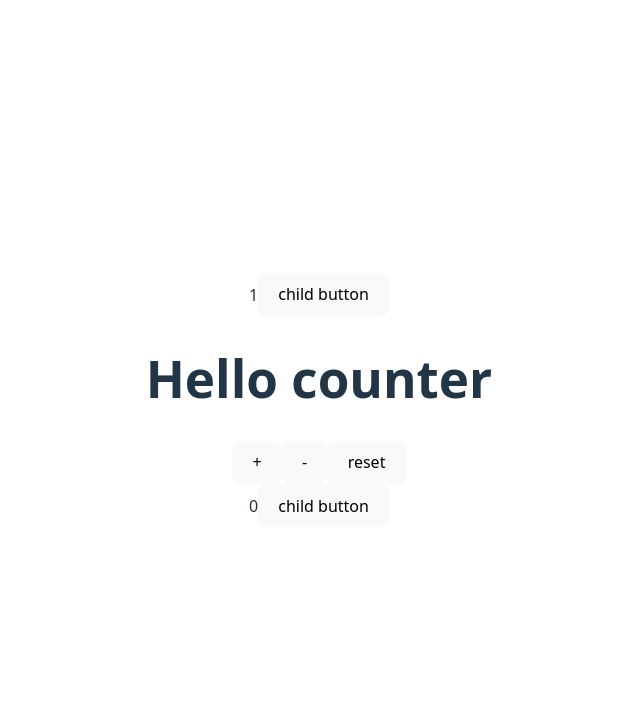
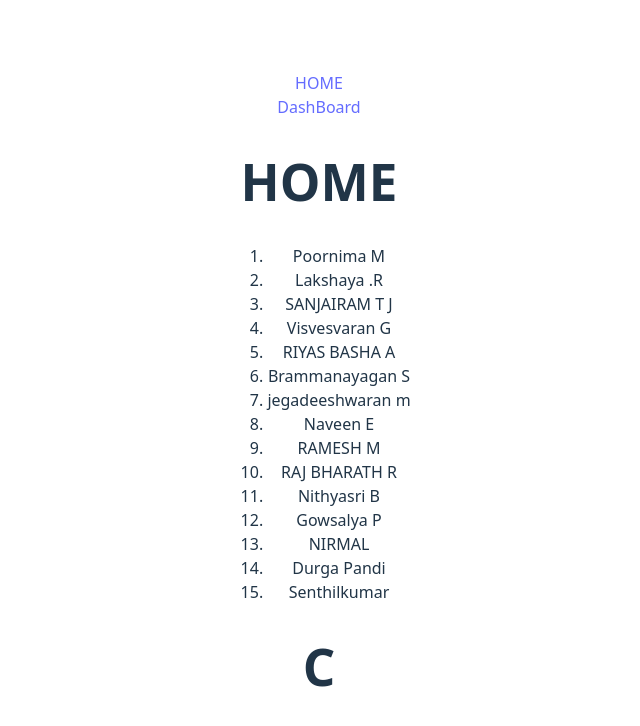
Before and after one commit to gayathrislatrainer23-bot/React-5-7, a React (Vite) app in the folder learn-react/: page /home in a window 1280 px wide. Shown: the top 726 px of the page, without its empty margins (321-961 px from the left). Built offline with nearby package versions, Linux system fonts and the light colour scheme.

Commit message:
16/12/2025

```diff
--- a/learn-react/package.json
+++ b/learn-react/package.json
@@ -11,7 +11,8 @@
   },
   "dependencies": {
     "react": "^19.2.0",
-    "react-dom": "^19.2.0"
+    "react-dom": "^19.2.0",
+    "react-router-dom": "^7.10.1"
   },
   "devDependencies": {
     "@eslint/js": "^9.39.1",
--- a/learn-react/src/App.jsx
+++ b/learn-react/src/App.jsx
@@ -4,15 +4,39 @@ import BackgroundChanger from './components/BackgroundChanger'
 import Counter from './components/Counter'
 import Fruits from './components/Fruits'
 import Login from './components/Login'
+import LoginForm from './components/LoginForm'
 import PropParent from './components/PropParent'
 import StudentList from './components/StudentsList'
-
+import {BrowserRouter, Link, Route, Routes,} from 'react-router-dom'
+import AdminDashboard from './pages/AdminDashboard'
+import Home from './pages/Home'
+import Effect from './components/Effect'
+import NoteFound from './pages/NotFound'
 
 function App() {
   let mark = 35
   let arr = [2,4,5,'jgh']
   return (
     <>
+<BrowserRouter>
+<nav>
+<Link to= {'/home'}>HOME</Link>
+<br />
+<Link to= {'/admin'}>DashBoard</Link>
+</nav>
+<Routes>
+  <Route path="/home"  element= {<Home/>} />
+  <Route path="/admin"  element= {<AdminDashboard/>} />
+  <Route path="/effect"  element= {<Effect/>} />
+  <Route path="/*"  element= {<NoteFound/>} />
+</Routes>
+</BrowserRouter>
+
+    </>
+  )
+}
+
+export default App
  {/* <Login m={mark} arr= {arr} /> */}
 {/* <Fruits/>
 <Counter/>
@@ -20,11 +44,6 @@ function App() {
 <BackgroundChanger/> */}
 {/* <StudentList/> */}
 {/* <Fruits/> */}
-<PropParent/>
-<Counter/>
-
-    </>
-  )
-}
-
-export default App
+{/* <PropParent/>
+<Counter/>  */}
+{/* <LoginForm/> */}
--- /dev/null
+++ b/learn-react/src/components/ChildNew.jsx
@@ -0,0 +1,17 @@
+import { useEffect } from "react"
+import Fruits from "./Fruits"
+import StudentList from "./StudentsList"
+
+const ChidNew = ()=>{
+    useEffect(()=>{
+
+     console.log('haii child new')
+    },[])
+    return(
+        <div className="ChidNew ">
+            <h1>C</h1>
+
+        </div>
+    )
+}
+export default ChidNew
--- /dev/null
+++ b/learn-react/src/components/Effect.jsx
@@ -0,0 +1,26 @@
+import { useEffect, useState } from "react";
+const Effect = ()=>{
+const [msg,SetMsg]= useState('no msg')
+let num = 14
+useEffect(()=>{
+     console.log(' it is a sideeffect for all render')
+
+})
+useEffect(()=>{
+
+ console.log('it show initiaLY ONLY')
+},[])
+useEffect(()=>{
+    console.log(' it is a sideeffect of message change')
+
+},[msg])
+
+    return(
+    <>
+<p>side effect</p>
+{msg}
+<button onClick={()=> SetMsg('message show')}>message</button>
+    </>
+    )
+}
+export default Effect;
--- a/learn-react/src/components/Login.jsx
+++ b/learn-react/src/components/Login.jsx
@@ -17,7 +17,7 @@ setIsLoggedin(true)
 {
     isLoggedin ?
     <div className="">
-
+s
         <h1>welcome to home</h1><h1>haii</h1>
     </div>
     : <h1>please login</h1>
--- /dev/null
+++ b/learn-react/src/components/LoginForm.jsx
@@ -0,0 +1,30 @@
+import { useState } from "react"
+
+const LoginForm = ()=>{
+    const [email, setEmail] = useState('')
+    const handleSubmit = (e)=>{
+        e.preventDefault()
+        console.log(e)
+          console.log(e.target.elements.email.value)
+//  alert(email)
+    }
+const handleEmailChange = (e)=>{
+
+      setEmail(e.target.value)
+
+}
+
+    return(
+   <div className="loginform">
+   <form action="" onSubmit={handleSubmit}>
+    <input type="email"  placeholder="enter email" name='email'  value={email} onChange={handleEmailChange} />
+    {/* <input type="password" placeholder="password" /> */}
+    <button type="submit">Login Button</button>
+   </form>
+   <div className="enteredValue">
+    <h1>email: {email}</h1>
+   </div>
+    </div>
+    )
+}
+export default LoginForm;
--- /dev/null
+++ b/learn-react/src/pages/AdminDashboard.jsx
@@ -0,0 +1,10 @@
+import Counter from "../components/Counter"
+
+const AdminDashboard = ()=>{
+    return(
+        <div className="AdminDashboard">
+            <Counter/>
+        </div>
+    )
+}
+export default AdminDashboard
--- /dev/null
+++ b/learn-react/src/pages/Home.jsx
@@ -0,0 +1,16 @@
+import ChidNew from "../components/ChildNew"
+import Fruits from "../components/Fruits"
+import StudentList from "../components/StudentsList"
+
+const Home = ()=>{
+    return(
+        <div className="home">
+            <h1>HOME</h1>
+            <StudentList/>
+            {/* <Fruits/> */}
+            <ChidNew/>
+
+        </div>
+    )
+}
+export default Home
--- /dev/null
+++ b/learn-react/src/pages/NotFound.jsx
@@ -0,0 +1,10 @@
+
+
+const NoteFound = ()=>{
+    return(
+        <div className="NoteFound">
+Not found
+        </div>
+    )
+}
+export default NoteFound
```
Also changed, not shown: 2 other files (tests, documents, lock files or other folders).
